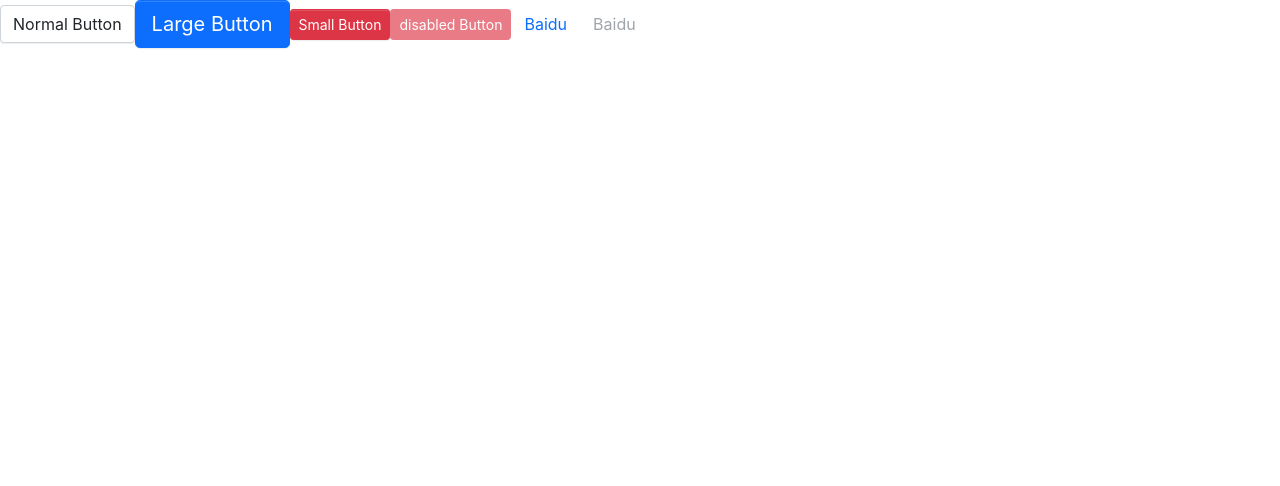
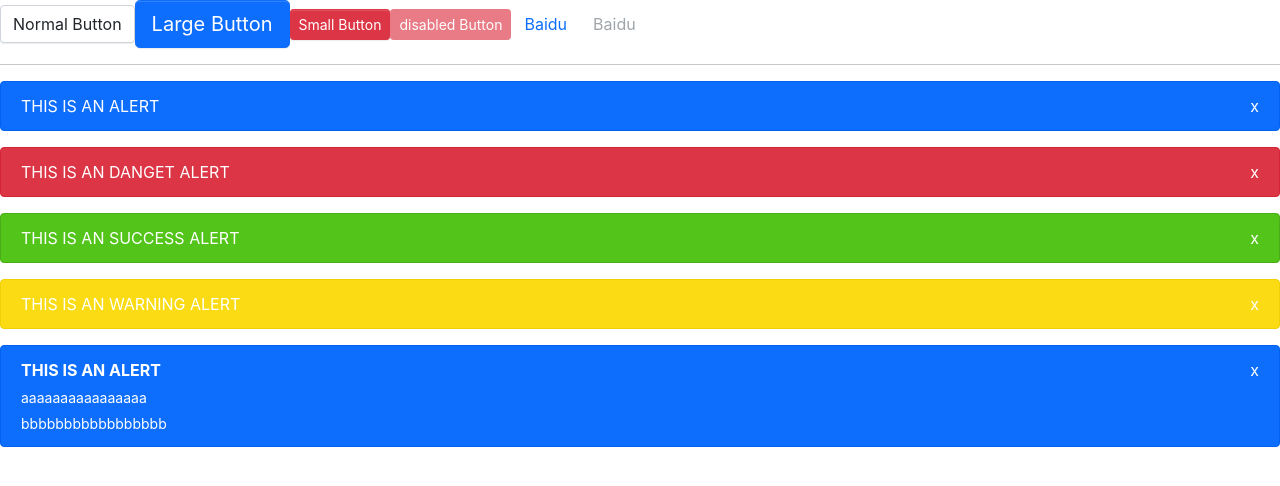
Before and after one commit to fisher-lirycs/fisher-designer, a React (Create React App) app: page / in a window 1280 px wide. Shown: the top 486 px of the page. Built offline with nearby package versions, Linux system fonts and the light colour scheme.

Commit message:
add Alert component

```diff
--- a/package.json
+++ b/package.json
@@ -3,6 +3,9 @@
   "version": "0.1.0",
   "private": true,
   "dependencies": {
+    "@fortawesome/fontawesome-svg-core": "^6.3.0",
+    "@fortawesome/free-regular-svg-icons": "^6.3.0",
+    "@fortawesome/free-solid-svg-icons": "^6.3.0",
     "@testing-library/jest-dom": "^5.16.5",
     "@testing-library/react": "^13.4.0",
     "@testing-library/user-event": "^13.5.0",
--- a/src/App.tsx
+++ b/src/App.tsx
@@ -1,5 +1,6 @@
 import React from "react";
-import Button, { ButtonType, ButtonSize } from "./components/Button/button";
+import Button, { ButtonType, ButtonSize } from "./components/Button/Button";
+import Alert, { AlertType } from "./components/Alert/Alert";
 
 function App() {
   return (
@@ -25,6 +26,12 @@ function App() {
         >
           Baidu
         </Button>
+        <hr />
+        <Alert title="THIS IS AN ALERT" />
+        <Alert title="THIS IS AN DANGET ALERT" type={AlertType.Danger} />
+        <Alert title="THIS IS AN SUCCESS ALERT" type={AlertType.Success} />
+        <Alert title="THIS IS AN WARNING ALERT" type={AlertType.Warning} />
+        <Alert title="THIS IS AN ALERT" descriptions={['aaaaaaaaaaaaaaaa', 'bbbbbbbbbbbbbbbbb']} />
       </header>
     </div>
   );
--- /dev/null
+++ b/src/components/Alert/Alert.tsx
@@ -0,0 +1,59 @@
+import React, { useCallback } from "react";
+import classNames from "classnames";
+
+export enum AlertType {
+  Success = "success",
+  Primary = "primary",
+  Default = "default",
+  Danger = "danger",
+  Warning = "warning",
+}
+
+export interface AlertProps {
+  readonly title: string;
+  readonly type?: AlertType;
+  readonly descriptions?: string[];
+  readonly closable?: boolean;
+  readonly onClose?: () => void;
+}
+
+const Alert: React.FC<AlertProps> = (props) => {
+  const { title, type, descriptions, closable, onClose } = props;
+
+  const classes = classNames("fisher-alert", {
+    [`fisher-alert-${type}`]: type,
+  });
+
+  const titleClass = classNames("fisher-alert-title", {
+    "bold-title": descriptions,
+  });
+
+  const handleCloseAlert = useCallback(() => {
+    onClose && onClose();
+  }, [onClose]);
+
+  return (
+    <div className={classes}>
+      <span className={titleClass}>{title}</span>
+      {descriptions &&
+        descriptions.length > 0 &&
+        descriptions.map((description, i) => (
+          <p key={i} className="fisher-alert-desc">
+            {description}
+          </p>
+        ))}
+      {closable && (
+        <span className="fisher-alert-close" onClick={handleCloseAlert}>
+          x
+        </span>
+      )}
+    </div>
+  );
+};
+
+Alert.defaultProps = {
+  type: AlertType.Default,
+  closable: true,
+};
+
+export default Alert;
--- /dev/null
+++ b/src/components/Alert/_styls.scss
@@ -0,0 +1,34 @@
+$alert-colors: (
+  "default": $primary,
+  "success": $success,
+  "warning": $warning,
+  "danger": $danger,
+);
+
+.fisher-alert {
+  position: relative;
+  padding: $alert-padding-y $alert-padding-x;
+  margin-bottom: $alert-margin-bottom;
+  border: $alert-border-width solid transparent;
+  border-radius: $alert-border-radius;
+  .fisher-alert-close {
+    position: absolute;
+    top: 0;
+    right: 0;
+    padding: $alert-padding-y $alert-padding-x;
+    color: inherit;
+    cursor: pointer;
+  }
+  .bold-title {
+    font-weight: $font-weight-bold;
+  }
+  .fisher-alert-desc {
+    font-size: $alert-description-font-size;
+    margin: $alert-description-top-margin 0 0;
+  }
+}
+@each $color, $value in $alert-colors {
+  .fisher-alert-#{$color} {
+    @include alert-style($value, darken($value, 5%), $white);
+  }
+}
--- a/src/styles/_mixin.scss
+++ b/src/styles/_mixin.scss
@@ -33,3 +33,9 @@
     border-color: $border;
   }
 }
+
+@mixin alert-style($background, $border, $color) {
+  color: $color;
+  background: $background;
+  border-color: $border;
+}
--- a/src/styles/index.scss
+++ b/src/styles/index.scss
@@ -2,3 +2,4 @@
 @import "reboot";
 @import "mixin";
 @import "../components/Button/styls";
+@import "../components/Alert/styls";
```
Also changed, not shown: src/components/Icon/Icon.tsx (added, +7 -0 lines), src/components/Icon/_styls.scss (added), 1 other file (tests, documents, lock files or other folders).
